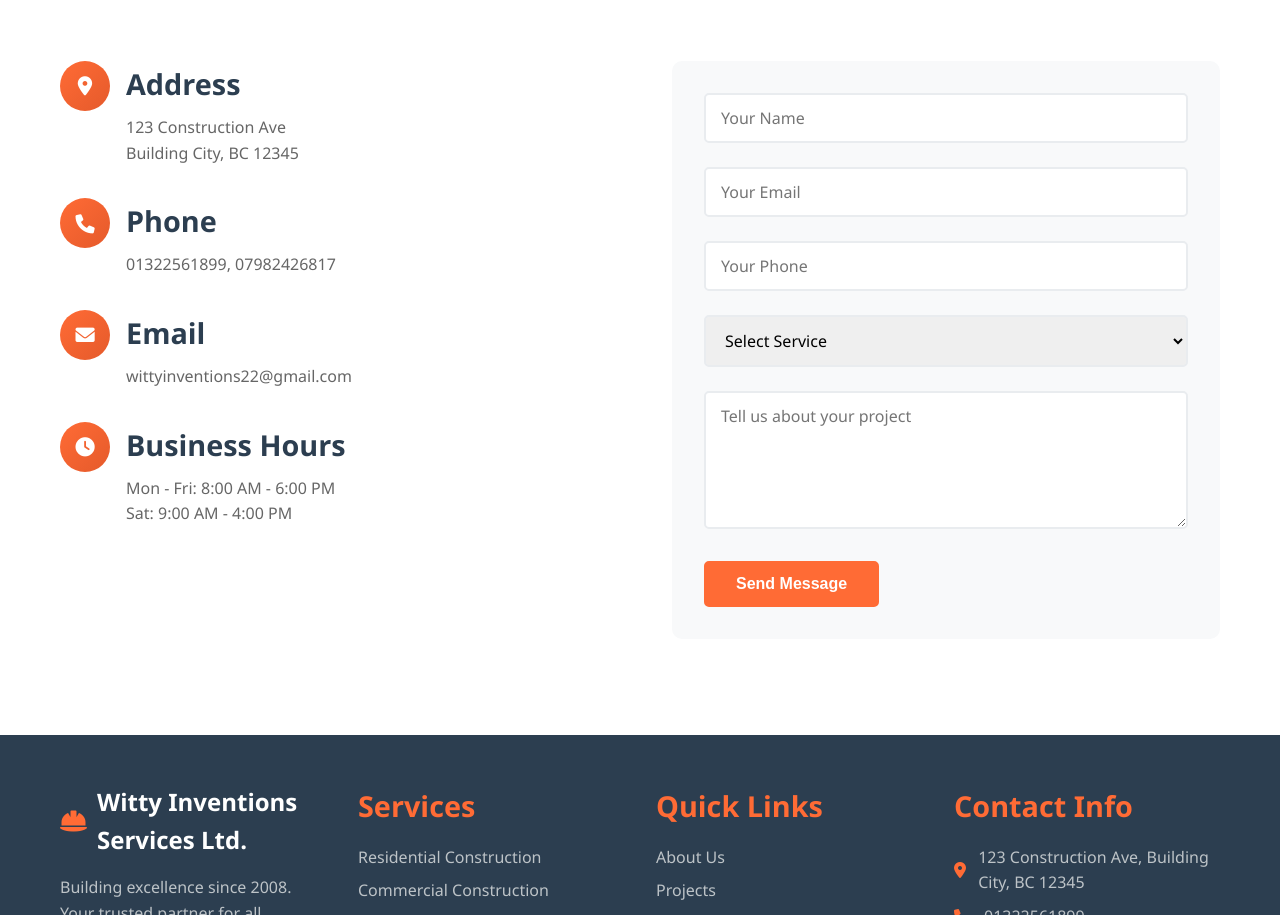
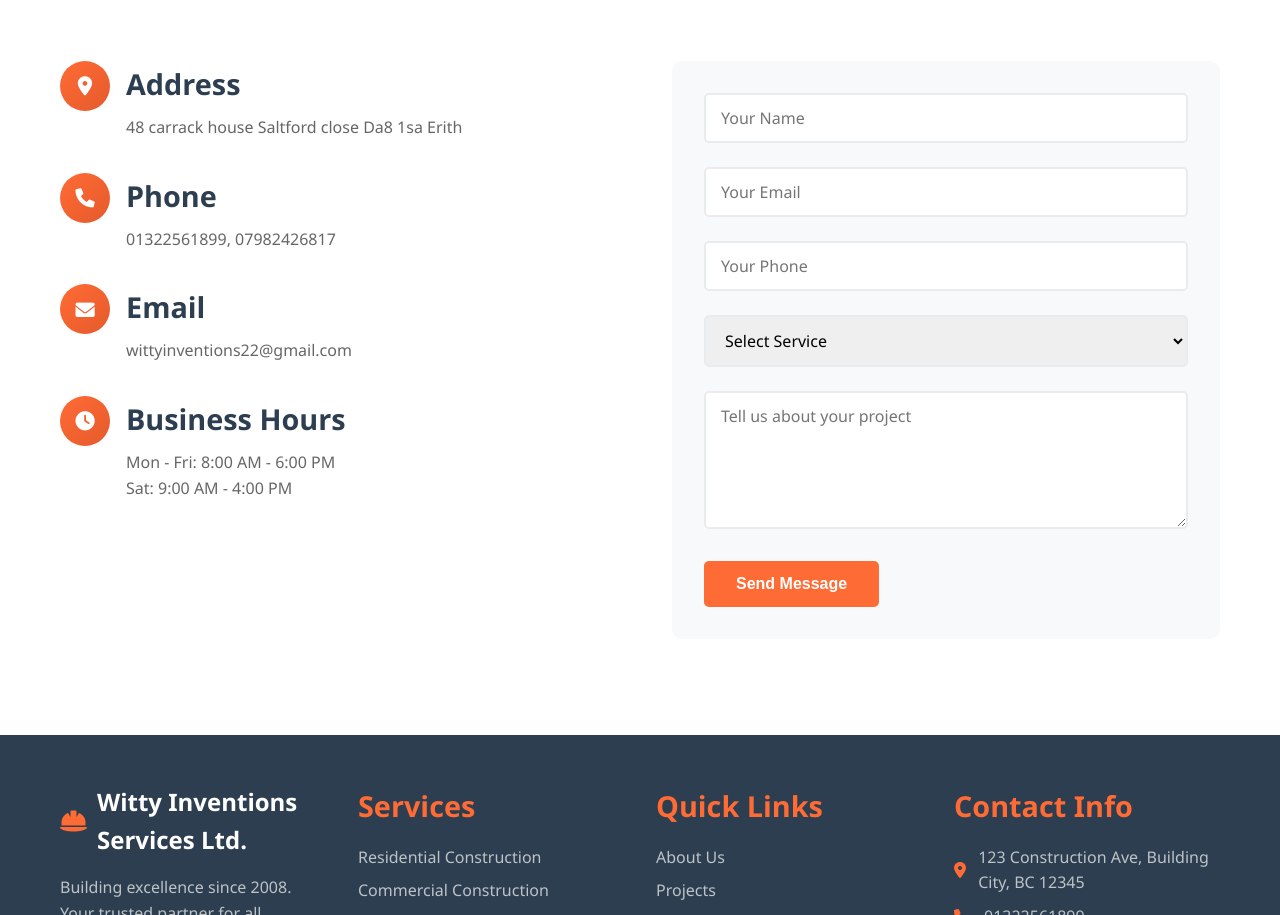
Before and after one commit to 001Emmy/Witty-services, a website: page index.html in a window 1280 px wide. Shown: the part 4386-5301 px from the top of the page. Drawn offline with Linux system fonts and the light colour scheme.

Commit message:
modified:   index.html

```diff
--- a/index.html
+++ b/index.html
@@ -225,7 +225,7 @@
                         </div>
                         <div class="contact-details">
                             <h3>Address</h3>
-                            <p>123 Construction Ave<br>Building City, BC 12345</p>
+                            <p>48 carrack house Saltford close Da8 1sa Erith</p>
                         </div>
                     </div>
                     <div class="contact-item">
```
